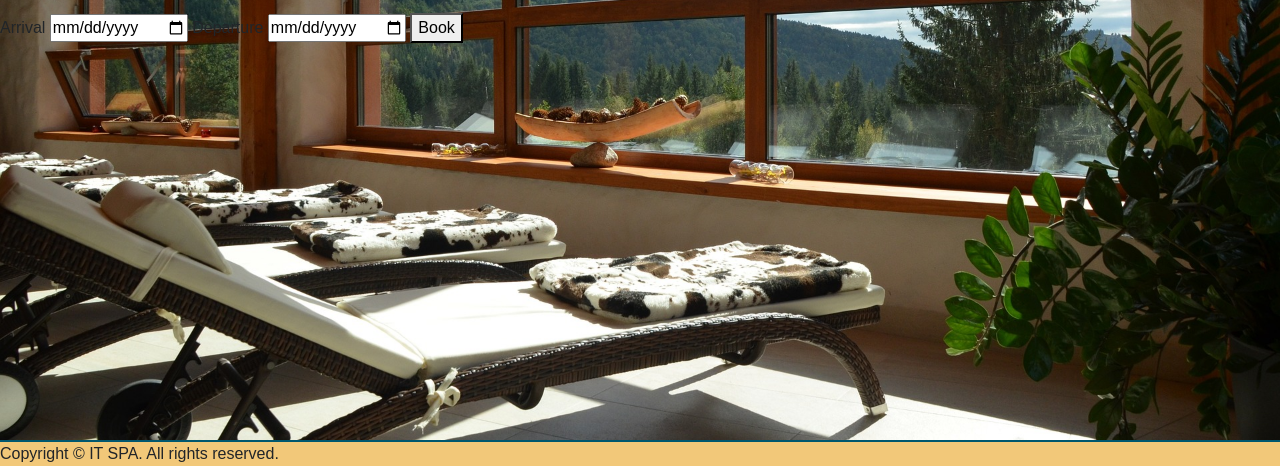
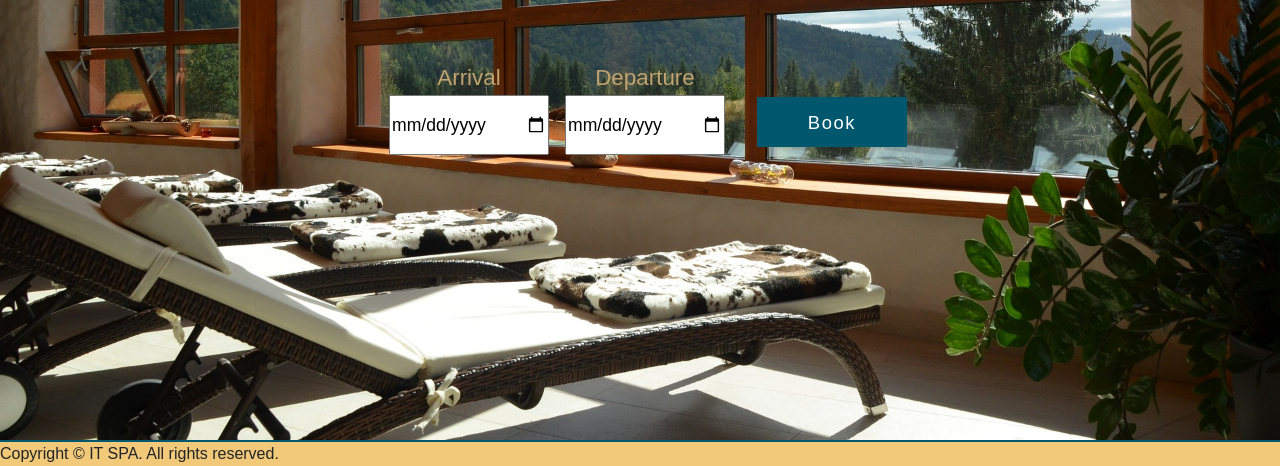
Before and after one commit to luapax/SPA_Project, a website built with Parcel: page index.html in a window 1280 px wide. Shown: the part 334-800 px from the top of the page. Built offline with nearby package versions, Linux system fonts and the light colour scheme; a web font is replaced by a local one.

Commit message:
Home section updated -inputs

```diff
--- a/src/it-spa.scss
+++ b/src/it-spa.scss
@@ -96,22 +96,6 @@ nav {
 }
 
 
-// &:active,
-// &:focus,
-// &:hover {
-//     background: transparent;
-//     color: #1791b3;
-
-// }
-
-// }
-
-// .btn.btn-active {
-//     background-color: #f4b700;
-//     text-decoration: underline;
-// }
-// }
-
 main {
 
     h1,
@@ -153,12 +137,6 @@ main {
             margin: 2rem;
             justify-content: space-around;
 
-            // flex-grow: 1;
-            // align-self: flex-end;
-            // background-color: #857340;
-            // background-color: rgba(152, 150, 150, 0.808);
-            // border-radius: 5%;
-            // box-shadow: #ffffff 0 2px 8px 2px;
             color: black; // padding: 1rem;
             border: #00576e 2px solid;
             background-color: rgba(192, 163, 110, 0.914);
@@ -333,13 +311,7 @@ main {
         max-width: 50px;
         padding-left: 2rem;
         text-align: center;
-
-        strong {}
     }
-
-
-
-
 
     h2,
     p {
@@ -365,8 +337,59 @@ main {
 
 //SEKCJA HOME STYLE
 .home {
+    display: flex;
+    flex-direction: column;
     // background-color: #f2c879c0;
     // border: #00576e 2px solid;
+
+    form {
+        margin-top: 3rem;
+        display: flex;
+        justify-content: center;
+        align-items: center;
+
+        div {
+            display: flex;
+            flex-direction: column;
+        }
+
+        label {
+            text-align: center;
+            margin-left: 1rem;
+            color: white;
+            color: rgba(192, 163, 110);
+            font-size: 1.4rem;
+        }
+
+        input {
+            margin-left: 1rem;
+            width: 160px;
+            height: 60px;
+            font-size: 1.1rem;
+
+        }
+
+        button {
+            margin-top: 1.8rem;
+            margin-left: 2rem;
+            width: 150px;
+            height: 50px;
+            background: transparent;
+            border: 1px solid #00576e;
+            color: white;
+            background-color: #00576e;
+            letter-spacing: 0.1rem;
+            font-size: 1.15rem;
+
+            &:hover {
+                background-color: rgba(192, 163, 110);
+                color: #00576e;
+                font-weight: 600;
+            }
+        }
+
+
+    }
 
     h2 {
         margin-top: 4rem;
--- a/src/views/Home.js
+++ b/src/views/Home.js
@@ -7,11 +7,17 @@ export function Home() {
     <p>Twoje samopoczucie jest dla nas najważniejsze</p>
     <section class="reservation">
     <form action="">
+    <div>
       <label>Arrival</label>
       <input type="date" placeholder="12 Lip">
+      </div>
+      <div>
       <label>Departure</label>
       <input type="date" placeholder="15 Lip">
+      </div>
+
       <button>Book</button>
+
     </form>
   </section>
     `;
```
